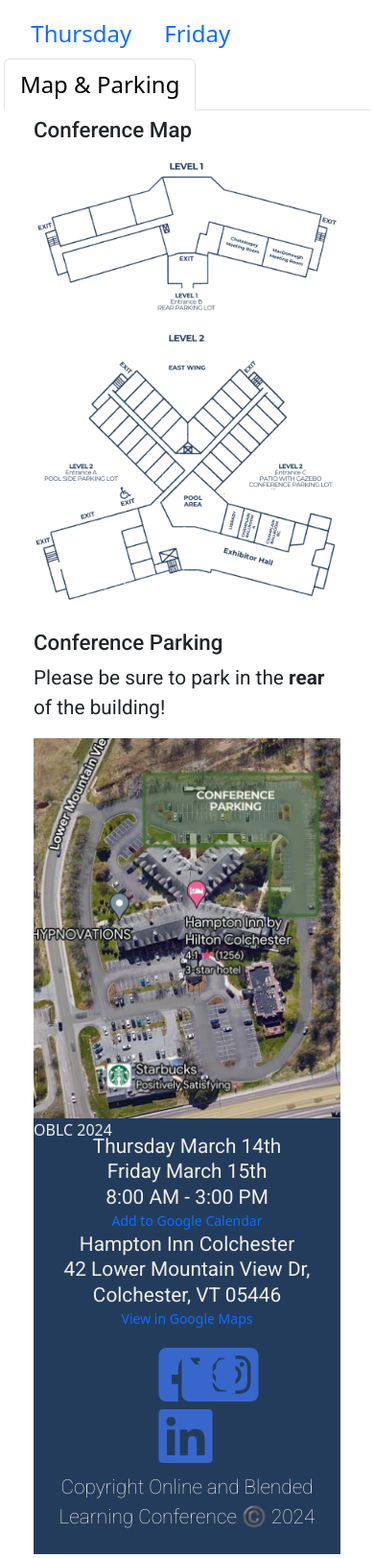
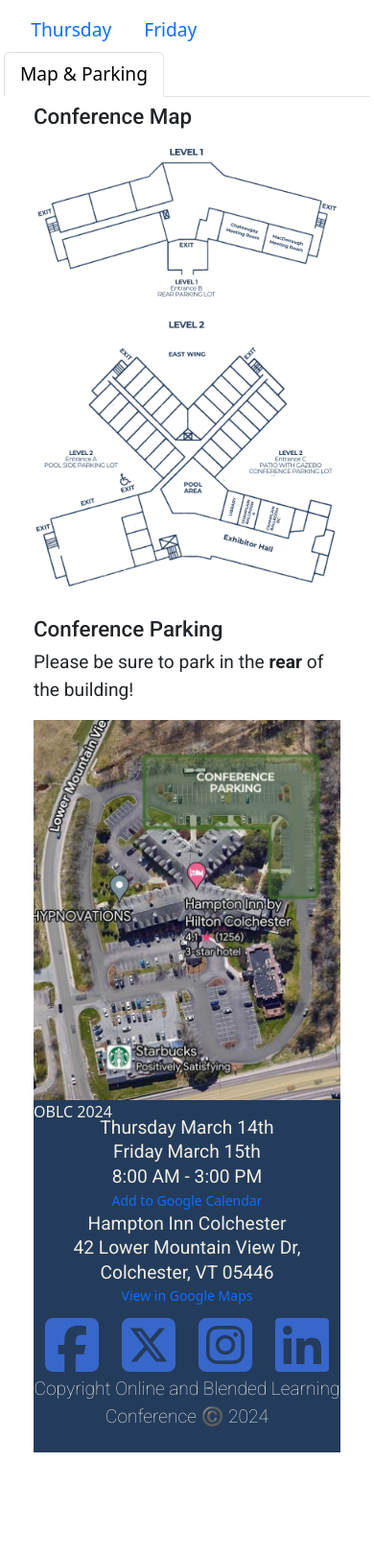
Before and after one commit to kchristensenvtvlc/oblc_sched, a Flask app: page /map in a window 390 px wide. Shown: the part 187-1810 px from the top of the page at 96% size. After the commit the page ends 1700 px from the top, so only its background shows below. Run offline with Flask 3, Linux system fonts and the light colour scheme; some libraries are stand-ins or nearby versions.

Commit message:
mobile style tweaks

```diff
--- a/api/static/styles.css
+++ b/api/static/styles.css
@@ -136,16 +136,30 @@ i {font-size: 4rem;
 
     #sessions_rows {width: 85%;}
 
-    p {font-size: 1.3rem;}
+    p {font-size: 1.2rem;}
 
     h5 {font-size: 1.4rem;}
 
-    .nav-tabs .nav-link {font-size: 1.5rem;}
+    .nav-tabs .nav-link {font-size: 1.2rem; width: 100%;}
+
+    a.nav-link {width: 33%;}
 
     .avatar {
         display: inline;
         width: 45%;
         padding-right: 10px;
+    }
+
+    #socials {
+        width: 100%;
+        padding: 0;
+        margin: 0 0;
+
+    }
+
+    body > footer > div > div.et_pb_section.et_pb_section_0_tb_footer.et_pb_with_background.et_section_regular > div.et_pb_row.et_pb_row_0_tb_footer > div > div > div {
+        font-size: 2rem;
+        padding-bottom: 10px;
     }
 
     .map_image {
```
